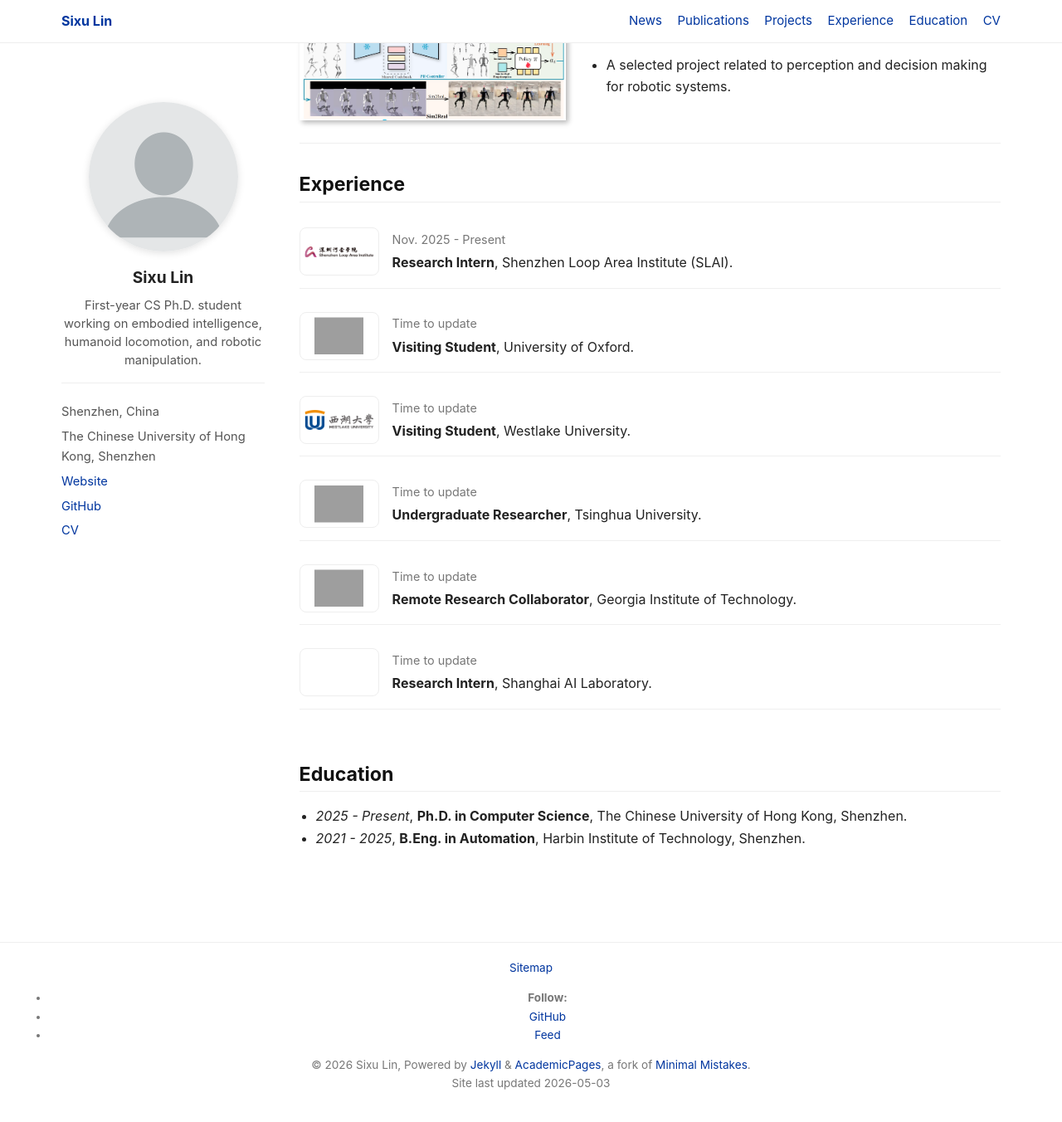
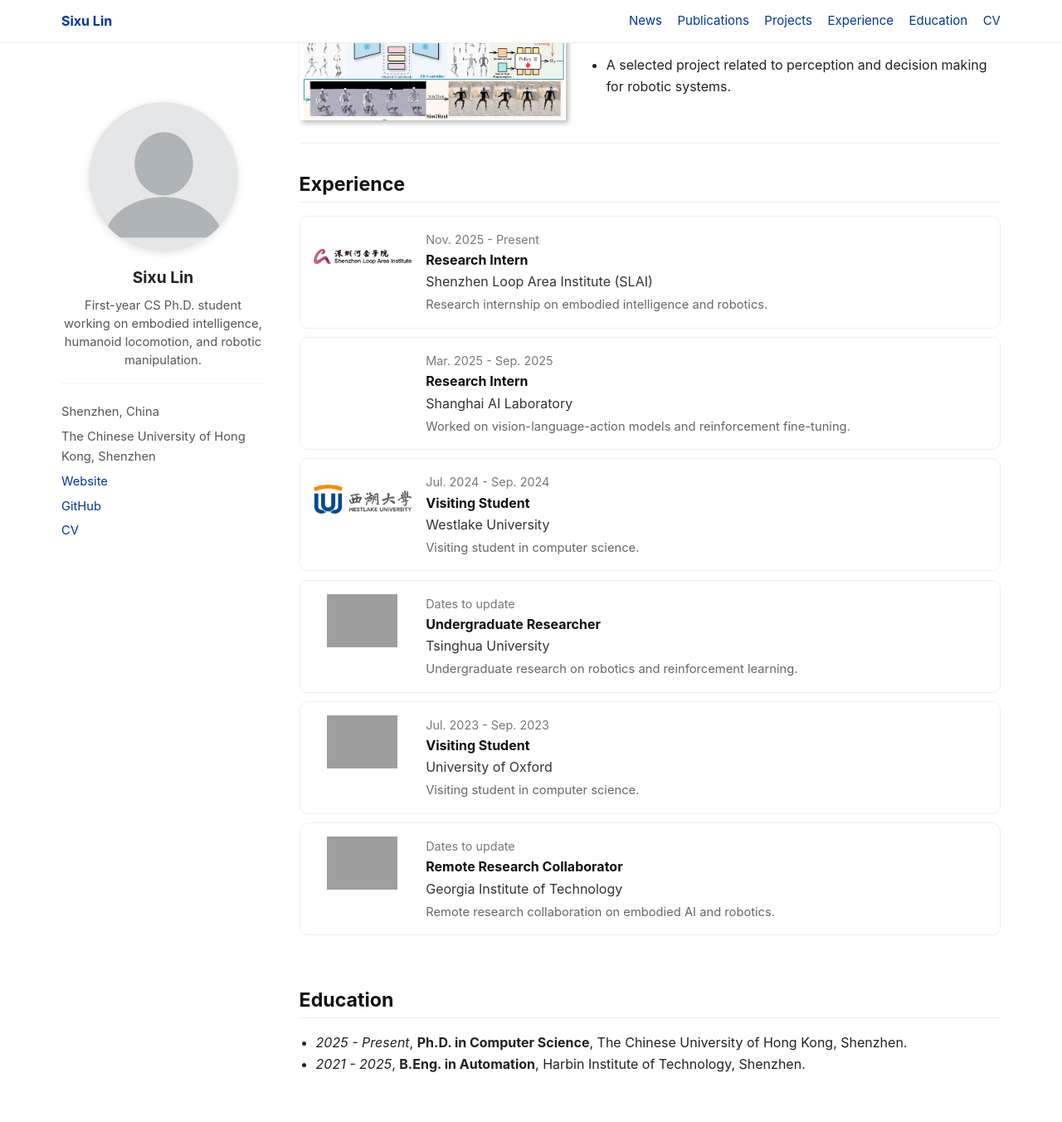
Before and after one commit to Simonlinsx/Simonlinsx.github.io, a Jekyll site: the page built from _pages/about.md, in a window 1280 px wide and 1400 px high, scrolled down 1899 px, cut to the strip 0-1352 px from the top of the window. Shown: the whole strip at 83% size. Built offline with Jekyll 4.4.1, drawn with Linux system fonts in a browser that asks for light colours; a script bundle is joined from its source files by our own code; library files that are not in the unit come from our copies; grey boxes are pictures that could not be loaded.

Commit message:
Refine experience timeline layout

```diff
--- a/_pages/about.md
+++ b/_pages/about.md
@@ -98,47 +98,59 @@
     <img class="experience-logo" src="images/logos/slai.png" alt="Shenzhen Loop Area Institute logo">
     <div class="experience-text">
       <div class="experience-time">Nov. 2025 - Present</div>
-      <div><strong>Research Intern</strong>, Shenzhen Loop Area Institute (SLAI).</div>
+      <div class="experience-title"><strong>Research Intern</strong></div>
+      <div class="experience-org">Shenzhen Loop Area Institute (SLAI)</div>
+      <p class="experience-description">Research internship on embodied intelligence and robotics.</p>
+    </div>
+  </div>
+
+  <div class="experience-item">
+    <img class="experience-logo" src="images/logos/shanghai-ai-lab.webp" alt="Shanghai AI Laboratory logo">
+    <div class="experience-text">
+      <div class="experience-time">Mar. 2025 - Sep. 2025</div>
+      <div class="experience-title"><strong>Research Intern</strong></div>
+      <div class="experience-org">Shanghai AI Laboratory</div>
+      <p class="experience-description">Worked on vision-language-action models and reinforcement fine-tuning.</p>
+    </div>
+  </div>
+
+  <div class="experience-item">
+    <img class="experience-logo" src="images/logos/westlake.png" alt="Westlake University logo">
+    <div class="experience-text">
+      <div class="experience-time">Jul. 2024 - Sep. 2024</div>
+      <div class="experience-title"><strong>Visiting Student</strong></div>
+      <div class="experience-org">Westlake University</div>
+      <p class="experience-description">Visiting student in computer science.</p>
+    </div>
+  </div>
+
+  <div class="experience-item">
+    <img class="experience-logo" src="images/logos/tsinghua.png" alt="Tsinghua University logo">
+    <div class="experience-text">
+      <div class="experience-time">Dates to update</div>
+      <div class="experience-title"><strong>Undergraduate Researcher</strong></div>
+      <div class="experience-org">Tsinghua University</div>
+      <p class="experience-description">Undergraduate research on robotics and reinforcement learning.</p>
     </div>
   </div>
 
   <div class="experience-item">
     <img class="experience-logo" src="https://www.ox.ac.uk/themes/custom/numiko/dist/logo-overlay-JdHVKhkq.svg" alt="University of Oxford logo">
     <div class="experience-text">
-      <div class="experience-time">Time to update</div>
-      <div><strong>Visiting Student</strong>, University of Oxford.</div>
-    </div>
-  </div>
-
-  <div class="experience-item">
-    <img class="experience-logo" src="images/logos/westlake.png" alt="Westlake University logo">
-    <div class="experience-text">
-      <div class="experience-time">Time to update</div>
-      <div><strong>Visiting Student</strong>, Westlake University.</div>
-    </div>
-  </div>
-
-  <div class="experience-item">
-    <img class="experience-logo" src="images/logos/tsinghua.png" alt="Tsinghua University logo">
-    <div class="experience-text">
-      <div class="experience-time">Time to update</div>
-      <div><strong>Undergraduate Researcher</strong>, Tsinghua University.</div>
+      <div class="experience-time">Jul. 2023 - Sep. 2023</div>
+      <div class="experience-title"><strong>Visiting Student</strong></div>
+      <div class="experience-org">University of Oxford</div>
+      <p class="experience-description">Visiting student in computer science.</p>
     </div>
   </div>
 
   <div class="experience-item">
     <img class="experience-logo" src="images/logos/georgia-tech.png" alt="Georgia Institute of Technology logo">
     <div class="experience-text">
-      <div class="experience-time">Time to update</div>
-      <div><strong>Remote Research Collaborator</strong>, Georgia Institute of Technology.</div>
-    </div>
-  </div>
-
-  <div class="experience-item">
-    <img class="experience-logo" src="images/logos/shanghai-ai-lab.webp" alt="Shanghai AI Laboratory logo">
-    <div class="experience-text">
-      <div class="experience-time">Time to update</div>
-      <div><strong>Research Intern</strong>, Shanghai AI Laboratory.</div>
+      <div class="experience-time">Dates to update</div>
+      <div class="experience-title"><strong>Remote Research Collaborator</strong></div>
+      <div class="experience-org">Georgia Institute of Technology</div>
+      <p class="experience-description">Remote research collaboration on embodied AI and robotics.</p>
     </div>
   </div>
 </div>
--- a/assets/css/main.css
+++ b/assets/css/main.css
@@ -241,32 +241,59 @@
 
 .experience-list {
   display: grid;
-  gap: 0.85rem;
+  gap: 0.65rem;
   margin: 1rem 0 1.8rem;
 }
 
 .experience-item {
-  align-items: center;
-  border-bottom: 1px solid #efefef;
+  align-items: start;
+  background: #ffffff;
+  border: 1px solid #eeeeee;
+  border-radius: 10px;
   display: grid;
-  gap: 1rem;
-  grid-template-columns: 96px minmax(0, 1fr);
-  padding: 0.9rem 0;
+  gap: 1.1rem;
+  grid-template-columns: 118px minmax(0, 1fr);
+  padding: 1rem;
 }
 
 .experience-logo {
-  border: 1px solid #eeeeee;
-  border-radius: 8px;
-  height: 58px;
+  height: 64px;
   object-fit: contain;
-  padding: 0.35rem;
-  width: 96px;
+  width: 118px;
 }
 
 .experience-time {
   color: #777777;
   font-size: 0.9rem;
   margin-bottom: 0.15rem;
+}
+
+.experience-title {
+  color: #111111;
+  line-height: 1.35;
+}
+
+.experience-org {
+  color: #333333;
+  margin-top: 0.1rem;
+}
+
+.experience-description {
+  color: #666666;
+  font-size: 0.92rem;
+  line-height: 1.45;
+  margin: 0.3rem 0 0;
+}
+
+@media (max-width: 560px) {
+  .experience-item {
+    grid-template-columns: 86px minmax(0, 1fr);
+    gap: 0.85rem;
+  }
+
+  .experience-logo {
+    width: 86px;
+  }
 }
 
 .btn,
```
